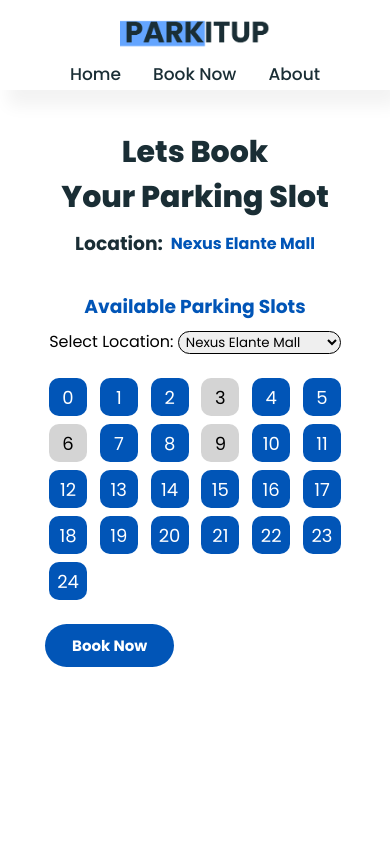
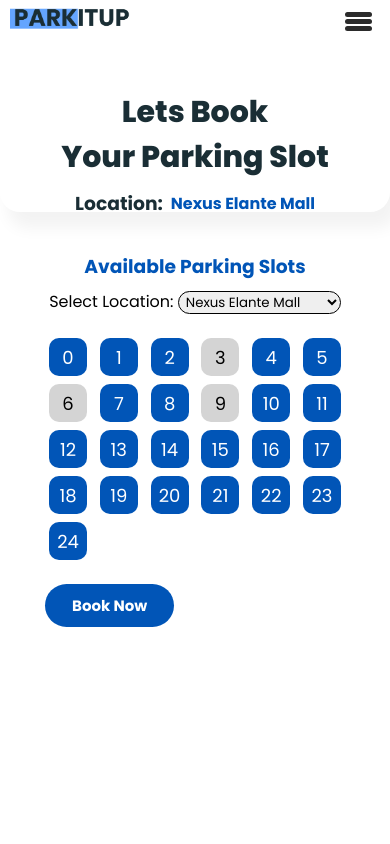
Before and after one commit to hrmnarora/parkinggg, a React (Create React App) app: page /booking in a window 390 px wide. Shown: the top 844 px of the page. Built offline with nearby package versions, Linux system fonts and the light colour scheme.

Commit message:
updates
updates

```diff
--- a/src/App.css
+++ b/src/App.css
@@ -1,5 +1,6 @@
 .App {
   text-align: center;
+  height: 100%;
 }
 
 .App-logo {
--- a/src/Components/Navbar.css
+++ b/src/Components/Navbar.css
@@ -3,17 +3,32 @@
     align-items: center;
     justify-content: space-between;
     padding: 10px 40px;
-    height: 70;
+    height: 70px;
     font-family: 'Poppins', sans-serif;
-    z-index: 3;
     position: sticky;
     background-color: white;
+    z-index: 3;
     top: 0;
+}
+.menu{
+    display: none;
+    position: absolute;
+    right: 0.5rem;
+    top: 0.75rem;
+    flex-direction: column;
+    justify-content: space-between;
+    width: 2rem;
+    height: 1.5rem;
+}
 
+.menu span{
+    height: 0.3rem;
+    border-radius: 5px;
+    width: 100%;
+    background-color: #2b2b2b;
+    background-repeat: 0.2rem;
 }
-.menu-icon{
-    display: none;
-}
+
 .logo img {
     width: 150px;
 }
@@ -21,9 +36,11 @@
 .links {
     display: flex;
     width: 300px;
+    height: 100%;
     justify-content: space-between;
     align-items: center;
     flex-direction: row;
+
 }
 
 .links a {
@@ -32,20 +49,21 @@
     color: rgba(26, 46, 53, 1);
     font-weight: 500;
     transition: .2s ease-in-out;
+}
+.links >.active{
+    font-weight: 500;
+    color: #2f7bff;
 
 }
 
 .links a:hover {
-    color: rgba(1, 85, 183, 1);
     transition: .2s ease-in-out;
+    color: #2f7bff;
 }
 .serverlink{
     display: none;
 }
 
-a:active{
-    color: rgba(1, 85, 183, 1);
-}
 .mainbottom {
     display: flex;
     justify-content: center;
@@ -90,28 +108,97 @@ a:active{
         display: flex;
         align-items: center;
         flex-direction: column;
-        padding: 10px 40px;
-        height: 70px;
+        background-color: #f1f1f100;
+        height: fit-content;
         font-family: 'Poppins', sans-serif;
+        position: fixed;
+        width: 100vw;
+        top: 0;
+        padding: 0;
+        box-shadow: 8.0px 16.0px 16.0px hsl(0deg 0% 0% / 0.05);
+        border-radius: 0px 0px 20px 20px;
+    }
+    .menu{
+        display: flex;
+    }
+    .links> .active{
+        color: white;
+        font-weight: 600;
+    }
+    .links a:hover {
+        transition: .2s ease-in-out;
+        color: #ffffff;
+    }
+    .links:hover{
+        font-weight: 600;
+    }
+    .topcontnav{
+        display: flex;
+        background-color: white;
+        width: 100%;
         z-index: 3;
-        position: sticky;
-        top: 0;
-        background-color: white;
-        box-shadow: 8.0px 16.0px 16.0px hsl(0deg 0% 0% / 0.05);
     }
+    .links {
+        width: 100%;
+        flex-direction: column;
+        background-color: #2f7bff;
+        width: 100%;
+        padding-top: 20px;
+        transform: translateY(-130%);
+        transition: transform 0.3s ease-in-out;
+        border-radius: 0px 0px 20px 20px;
 
-    .menu-icon{
-        display: block;
+        z-index: 1;
+    }
+    .links#open{
+        display: flex;
+        transform: translateY(0%);
+        transition: transform 0.3s ease-in-out;
     }
 
     .links a {
+        color: white;
         font-size: 17px;
     }
-
-    .links {
-        width: 250px;
+    .logo{
+        z-index: -1;;
+        margin-left: 10px;
+        width: 150px;
+    }
+    .logo img {
+        width: 120px;
     }
 
+    .menu{
+        right: 0.5rem;
+        top: 0.75rem;
+        flex-direction: column;
+        justify-content: space-between;
+        width: 1.7rem;
+        height: 1.2rem;
+        margin-right: 10px;
+    }
+    .menu span{
+        height: 0.3rem;
+        border-radius: 5px;
+        width: 100%;
+        background-color: #2b2b2b;
+        background-repeat: 0.2rem;
+    }
+
+    .links> .navlink{
+        background-color: #2f7bff;
+        width: 100%;
+        height: 50px;
+        display: flex;
+        justify-content: center;
+        align-items: center;
+        border-radius: 20px;
+
+    }
+    .links> .navlink:hover{
+        background-color: #1f1f1f;
+    }
     .mainbottom {
         display: flex;
         justify-content: center;
--- a/src/Components/home.css
+++ b/src/Components/home.css
@@ -33,6 +33,7 @@
     width: 50vw;
     flex-direction: column;
     margin-left: 40px;
+    margin-top: 50px;
 }
 
 
--- a/src/Components/navbar.jsx
+++ b/src/Components/navbar.jsx
@@ -1,19 +1,46 @@
-import React from "react";
+import React, { useState } from "react";
 import logo from "../assets/logo.png";
 import "./Navbar.css";
 import { NavLink } from "react-router-dom";
 
 export const Navbar = () => {
+  const [menuOpen, setMenuOpen] = useState(false);
   return (
     <div className="maincont">
-      <div className="logo">
-        <img src={logo} alt="logo" />
+      <div className="topcontnav">
+        <div className="logo">
+          <img src={logo} alt="logo" />
+        </div>
+        <div
+          className="menu"
+          onClick={() => {
+            setMenuOpen(!menuOpen);
+          }}
+        >
+          <span></span>
+          <span></span>
+          <span></span>
+        </div>
       </div>
-      <div className="links">
-        <NavLink to="/">Home</NavLink>
-        <NavLink to="/booking">Book Now</NavLink>
-        <NavLink to="/about">About</NavLink>
-        <NavLink className="serverlink" to="/server">Server</NavLink>
+      <div
+        className="links"
+        id={menuOpen ? "open" : ""}
+        onClick={() => {
+          setMenuOpen(!menuOpen);
+        }}
+      >
+        <NavLink className="navlink" to="/">
+          Home
+        </NavLink>
+        <NavLink className="navlink" to="/booking">
+          Book Now
+        </NavLink>
+        <NavLink className="navlink" to="/about">
+          About
+        </NavLink>
+        <NavLink className="serverlink" to="/server">
+          Server
+        </NavLink>
       </div>
       {/* <div className="menu-icon">
         <svg
@@ -24,7 +51,6 @@ export const Navbar = () => {
           <path d="M0 96C0 78.3 14.3 64 32 64H416c17.7 0 32 14.3 32 32s-14.3 32-32 32H32C14.3 128 0 113.7 0 96zM0 256c0-17.7 14.3-32 32-32H416c17.7 0 32 14.3 32 32s-14.3 32-32 32H32c-17.7 0-32-14.3-32-32zM448 416c0 17.7-14.3 32-32 32H32c-17.7 0-32-14.3-32-32s14.3-32 32-32H416c17.7 0 32 14.3 32 32z" />
         </svg>
       </div> */}
-
     </div>
   );
 };
```
